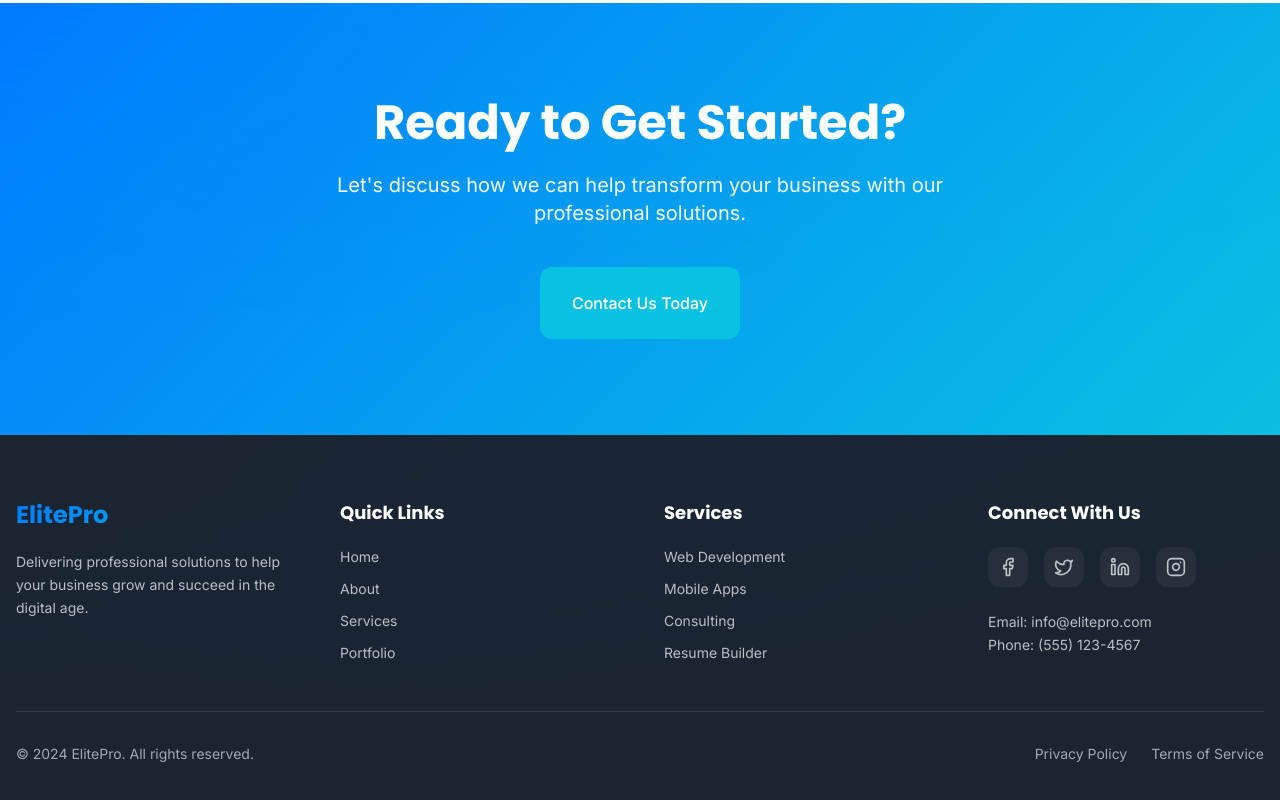
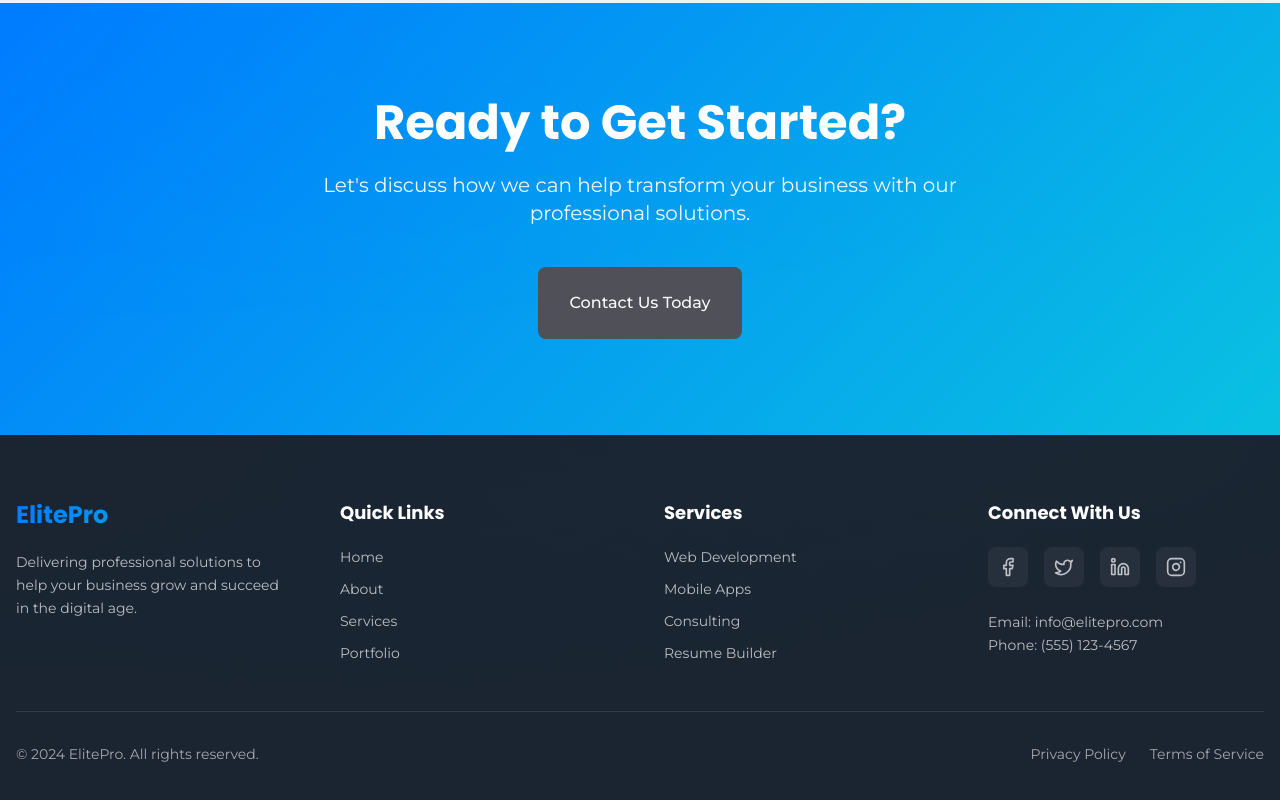
Before and after one commit to HusbanTech12/next-resume-wizard, a React (Vite) app: page / in a window 1280 px wide. Shown: the part 2536-3336 px from the top of the page. Built offline with nearby package versions, Linux system fonts and the light colour scheme; the HTML template or start-up script is replaced by a standard one.

Commit message:
Applied theme Lavender
Applied theme in Lovable

```diff
--- a/src/index.css
+++ b/src/index.css
@@ -1,3 +1,6 @@
+@import url("https://fonts.googleapis.com/css2?family=Montserrat:wght@400;500;600;700&display=swap");
+@import url("https://fonts.googleapis.com/css2?family=Cormorant+Garamond:wght@400;500;600;700&display=swap");
+@import url("https://fonts.googleapis.com/css2?family=IBM+Plex+Mono:wght@400;700&display=swap");
 @tailwind base;
 @tailwind components;
 @tailwind utilities;
@@ -8,35 +11,35 @@ All colors MUST be HSL.
 
 @layer base {
   :root {
-    --background: 0 0% 100%;
-    --foreground: 213 15% 20%;
+    --background: 240 4% 95%;
+    --foreground: 240 5% 10%;
 
-    --card: 0 0% 100%;
-    --card-foreground: 213 15% 20%;
+    --card: 0 0% 98%;
+    --card-foreground: 240 5% 10%;
 
-    --popover: 0 0% 100%;
-    --popover-foreground: 213 15% 20%;
+    --popover: 240 5% 90%;
+    --popover-foreground: 240 5% 10%;
 
-    --primary: 211 100% 50%;
-    --primary-foreground: 0 0% 100%;
+    --primary: 258 89% 66%;
+    --primary-foreground: 250 100% 97%;
 
-    --secondary: 189 92% 46%;
-    --secondary-foreground: 0 0% 100%;
+    --secondary: 240 5% 33%;
+    --secondary-foreground: 0 0% 98%;
 
-    --muted: 210 20% 96%;
-    --muted-foreground: 213 10% 45%;
+    --muted: 240 4% 83%;
+    --muted-foreground: 240 5% 10%;
 
-    --accent: 189 92% 46%;
-    --accent-foreground: 0 0% 100%;
+    --accent: 269 100% 98%;
+    --accent-foreground: 270 91% 65%;
 
-    --destructive: 0 84% 60%;
-    --destructive-foreground: 0 0% 100%;
+    --destructive: 0 72% 50%;
+    --destructive-foreground: 0 85% 97%;
 
-    --border: 214 15% 91%;
-    --input: 214 15% 91%;
-    --ring: 211 100% 50%;
+    --border: 240 4% 83%;
+    --input: 240 4% 83%;
+    --ring: 258 89% 66%;
 
-    --radius: 0.75rem;
+    --radius: 0.5rem;
 
     --navy: 213 30% 15%;
     --navy-light: 213 25% 25%;
@@ -51,36 +54,62 @@ All colors MUST be HSL.
     --shadow-glow-secondary: 0 0 24px hsl(189 92% 46% / 0.15);
     --transition-smooth: all 0.3s cubic-bezier(0.4, 0, 0.2, 1);
     --transition-bounce: all 0.4s cubic-bezier(0.68, -0.55, 0.265, 1.55);
+    --chart-1: 255 91% 76%;
+    --chart-2: 270 95% 75%;
+    --chart-3: 234 89% 73%;
+    --chart-4: 258 89% 66%;
+    --chart-5: 240 3% 46%;
+    --sidebar: 0 0% 98%;
+    --sidebar-foreground: 240 5% 10%;
+    --sidebar-primary: 258 89% 66%;
+    --sidebar-primary-foreground: 250 100% 97%;
+    --sidebar-accent: 240 5% 33%;
+    --sidebar-accent-foreground: 0 0% 98%;
+    --sidebar-border: 240 4% 83%;
+    --sidebar-ring: 258 89% 66%;
+    --font-sans: 'Montserrat', ui-sans-serif, system-ui, -apple-system, BlinkMacSystemFont, 'Segoe UI', Roboto, 'Helvetica Neue', Arial, 'Noto Sans', sans-serif;
+    --font-serif: 'Cormorant Garamond', ui-serif, Georgia, Cambria, 'Times New Roman', Times, serif;
+    --font-mono: 'IBM Plex Mono', ui-monospace, SFMono-Regular, Menlo, Monaco, Consolas, 'Liberation Mono', 'Courier New', monospace;
+    --shadow-2xs: 0 1px 3px 0px hsl(0 0% 0% / 0.05);
+    --shadow-xs: 0 1px 3px 0px hsl(0 0% 0% / 0.05);
+    --shadow-sm: 0 1px 3px 0px hsl(0 0% 0% / 0.1), 0 1px 2px -1px hsl(0 0% 0% / 0.1);
+    --shadow: 0 1px 3px 0px hsl(0 0% 0% / 0.1), 0 1px 2px -1px hsl(0 0% 0% / 0.1);
+    --shadow-md: 0 1px 3px 0px hsl(0 0% 0% / 0.1), 0 2px 4px -1px hsl(0 0% 0% / 0.1);
+    --shadow-lg: 0 1px 3px 0px hsl(0 0% 0% / 0.1), 0 4px 6px -1px hsl(0 0% 0% / 0.1);
+    --shadow-xl: 0 1px 3px 0px hsl(0 0% 0% / 0.1), 0 8px 10px -1px hsl(0 0% 0% / 0.1);
+    --shadow-2xl: 0 1px 3px 0px hsl(0 0% 0% / 0.25);
+    --tracking-normal: 0em;
+    --spacing: 0.25rem;
   }
 
   .dark {
-    --background: 213 30% 8%;
+    --background: 240 5% 10%;
     --foreground: 0 0% 98%;
 
-    --card: 213 25% 12%;
+    --card: 240 3% 15%;
     --card-foreground: 0 0% 98%;
 
-    --popover: 213 25% 12%;
+    --popover: 240 5% 26%;
     --popover-foreground: 0 0% 98%;
 
-    --primary: 211 100% 50%;
-    --primary-foreground: 0 0% 100%;
+    --primary: 255 91% 76%;
+    --primary-foreground: 261 72% 22%;
 
-    --secondary: 189 92% 46%;
-    --secondary-foreground: 0 0% 100%;
+    --secondary: 240 3% 46%;
+    --secondary-foreground: 0 0% 98%;
 
-    --muted: 213 20% 18%;
-    --muted-foreground: 213 10% 65%;
+    --muted: 240 3% 46%;
+    --muted-foreground: 0 0% 98%;
 
-    --accent: 189 92% 46%;
-    --accent-foreground: 0 0% 100%;
+    --accent: 273 86% 20%;
+    --accent-foreground: 270 95% 75%;
 
-    --destructive: 0 72% 51%;
-    --destructive-foreground: 0 0% 100%;
+    --destructive: 0 84% 60%;
+    --destructive-foreground: 0 85% 97%;
 
-    --border: 213 20% 18%;
-    --input: 213 20% 18%;
-    --ring: 211 100% 50%;
+    --border: 240 5% 33%;
+    --input: 240 5% 33%;
+    --ring: 255 91% 76%;
 
     --navy: 213 30% 95%;
     --navy-light: 213 25% 85%;
@@ -93,6 +122,27 @@ All colors MUST be HSL.
     --shadow-large: 0 12px 32px -4px hsl(0 0% 0% / 0.5);
     --shadow-glow: 0 0 24px hsl(211 100% 50% / 0.2);
     --shadow-glow-secondary: 0 0 24px hsl(189 92% 46% / 0.2);
+    --chart-1: 252 94% 85%;
+    --chart-2: 269 97% 85%;
+    --chart-3: 229 93% 81%;
+    --chart-4: 255 91% 76%;
+    --chart-5: 240 3% 46%;
+    --sidebar: 240 3% 15%;
+    --sidebar-foreground: 0 0% 98%;
+    --sidebar-primary: 255 91% 76%;
+    --sidebar-primary-foreground: 261 72% 22%;
+    --sidebar-accent: 270 95% 75%;
+    --sidebar-accent-foreground: 273 86% 20%;
+    --sidebar-border: 240 5% 33%;
+    --sidebar-ring: 255 91% 76%;
+    --shadow-2xs: 0 1px 3px 0px hsl(0 0% 0% / 0.05);
+    --shadow-xs: 0 1px 3px 0px hsl(0 0% 0% / 0.05);
+    --shadow-sm: 0 1px 3px 0px hsl(0 0% 0% / 0.1), 0 1px 2px -1px hsl(0 0% 0% / 0.1);
+    --shadow: 0 1px 3px 0px hsl(0 0% 0% / 0.1), 0 1px 2px -1px hsl(0 0% 0% / 0.1);
+    --shadow-md: 0 1px 3px 0px hsl(0 0% 0% / 0.1), 0 2px 4px -1px hsl(0 0% 0% / 0.1);
+    --shadow-lg: 0 1px 3px 0px hsl(0 0% 0% / 0.1), 0 4px 6px -1px hsl(0 0% 0% / 0.1);
+    --shadow-xl: 0 1px 3px 0px hsl(0 0% 0% / 0.1), 0 8px 10px -1px hsl(0 0% 0% / 0.1);
+    --shadow-2xl: 0 1px 3px 0px hsl(0 0% 0% / 0.25);
   }
 }
 
--- a/tailwind.config.ts
+++ b/tailwind.config.ts
@@ -7,98 +7,134 @@ export default {
   theme: {
   	container: {
   		center: true,
-      padding: "2rem",
+  		padding: '2rem',
   		screens: {
-        "2xl": "1400px",
-      },
+  			'2xl': '1400px'
+  		}
   	},
   	extend: {
   		fontFamily: {
-        sans: ['Inter', 'system-ui', 'sans-serif'],
-        heading: ['Poppins', 'system-ui', 'sans-serif'],
+  			sans: [
+  				'Montserrat',
+  				'ui-sans-serif',
+  				'system-ui',
+  				'-apple-system',
+  				'BlinkMacSystemFont',
+  				'Segoe UI',
+  				'Roboto',
+  				'Helvetica Neue',
+  				'Arial',
+  				'Noto Sans',
+  				'sans-serif'
+  			],
+  			heading: [
+  				'Poppins',
+  				'system-ui',
+  				'sans-serif'
+  			],
+  			serif: [
+  				'Cormorant Garamond',
+  				'ui-serif',
+  				'Georgia',
+  				'Cambria',
+  				'Times New Roman',
+  				'Times',
+  				'serif'
+  			],
+  			mono: [
+  				'IBM Plex Mono',
+  				'ui-monospace',
+  				'SFMono-Regular',
+  				'Menlo',
+  				'Monaco',
+  				'Consolas',
+  				'Liberation Mono',
+  				'Courier New',
+  				'monospace'
+  			]
   		},
   		colors: {
-        border: "hsl(var(--border))",
-        input: "hsl(var(--input))",
-        ring: "hsl(var(--ring))",
-        background: "hsl(var(--background))",
-        foreground: "hsl(var(--foreground))",
+  			border: 'hsl(var(--border))',
+  			input: 'hsl(var(--input))',
+  			ring: 'hsl(var(--ring))',
+  			background: 'hsl(var(--background))',
+  			foreground: 'hsl(var(--foreground))',
   			primary: {
-          DEFAULT: "hsl(var(--primary))",
-          foreground: "hsl(var(--primary-foreground))",
+  				DEFAULT: 'hsl(var(--primary))',
+  				foreground: 'hsl(var(--primary-foreground))'
   			},
   			secondary: {
-          DEFAULT: "hsl(var(--secondary))",
-          foreground: "hsl(var(--secondary-foreground))",
+  				DEFAULT: 'hsl(var(--secondary))',
+  				foreground: 'hsl(var(--secondary-foreground))'
   			},
   			destructive: {
-          DEFAULT: "hsl(var(--destructive))",
-          foreground: "hsl(var(--destructive-foreground))",
+  				DEFAULT: 'hsl(var(--destructive))',
+  				foreground: 'hsl(var(--destructive-foreground))'
   			},
   			muted: {
-          DEFAULT: "hsl(var(--muted))",
-          foreground: "hsl(var(--muted-foreground))",
+  				DEFAULT: 'hsl(var(--muted))',
+  				foreground: 'hsl(var(--muted-foreground))'
   			},
   			accent: {
-          DEFAULT: "hsl(var(--accent))",
-          foreground: "hsl(var(--accent-foreground))",
+  				DEFAULT: 'hsl(var(--accent))',
+  				foreground: 'hsl(var(--accent-foreground))'
   			},
   			popover: {
-          DEFAULT: "hsl(var(--popover))",
-          foreground: "hsl(var(--popover-foreground))",
+  				DEFAULT: 'hsl(var(--popover))',
+  				foreground: 'hsl(var(--popover-foreground))'
   			},
   			card: {
-          DEFAULT: "hsl(var(--card))",
-          foreground: "hsl(var(--card-foreground))",
+  				DEFAULT: 'hsl(var(--card))',
+  				foreground: 'hsl(var(--card-foreground))'
   			},
-        navy: "hsl(var(--navy))",
-        "navy-light": "hsl(var(--navy-light))",
-        "blue-vibrant": "hsl(var(--blue-vibrant))",
+  			navy: 'hsl(var(--navy))',
+  			'navy-light': 'hsl(var(--navy-light))',
+  			'blue-vibrant': 'hsl(var(--blue-vibrant))'
   		},
   		backgroundImage: {
-        "gradient-primary": "var(--gradient-primary)",
-        "gradient-hero": "var(--gradient-hero)",
-        "gradient-mesh": "var(--gradient-mesh)",
+  			'gradient-primary': 'var(--gradient-primary)',
+  			'gradient-hero': 'var(--gradient-hero)',
+  			'gradient-mesh': 'var(--gradient-mesh)'
   		},
   		boxShadow: {
-        soft: "var(--shadow-soft)",
-        medium: "var(--shadow-medium)",
-        large: "var(--shadow-large)",
-        glow: "var(--shadow-glow)",
-        "glow-secondary": "var(--shadow-glow-secondary)",
+  			soft: 'var(--shadow-soft)',
+  			medium: 'var(--shadow-medium)',
+  			large: 'var(--shadow-large)',
+  			glow: 'var(--shadow-glow)',
+  			'glow-secondary': 'var(--shadow-glow-secondary)'
   		},
   		transitionTimingFunction: {
-        smooth: "var(--transition-smooth)",
-        bounce: "var(--transition-bounce)",
+  			smooth: 'var(--transition-smooth)',
+  			bounce: 'var(--transition-bounce)'
   		},
   		borderRadius: {
-        lg: "var(--radius)",
-        md: "calc(var(--radius) - 2px)",
-        sm: "calc(var(--radius) - 4px)",
+  			lg: 'var(--radius)',
+  			md: 'calc(var(--radius) - 2px)',
+  			sm: 'calc(var(--radius) - 4px)'
   		},
   		keyframes: {
-        "accordion-down": {
+  			'accordion-down': {
   				from: {
-            height: "0",
+  					height: '0'
   				},
   				to: {
-            height: "var(--radix-accordion-content-height)",
+  					height: 'var(--radix-accordion-content-height)'
+  				}
   			},
-        },
-        "accordion-up": {
+  			'accordion-up': {
   				from: {
-            height: "var(--radix-accordion-content-height)",
+  					height: 'var(--radix-accordion-content-height)'
   				},
   				to: {
-            height: "0",
-          },
-        },
+  					height: '0'
+  				}
+  			}
   		},
   		animation: {
-        "accordion-down": "accordion-down 0.2s ease-out",
-        "accordion-up": "accordion-up 0.2s ease-out",
-      },
-    },
+  			'accordion-down': 'accordion-down 0.2s ease-out',
+  			'accordion-up': 'accordion-up 0.2s ease-out'
+  		}
+  	}
   },
   plugins: [require("tailwindcss-animate")],
 } satisfies Config;
```
Lines whose indentation alone changed are shown as unchanged.
